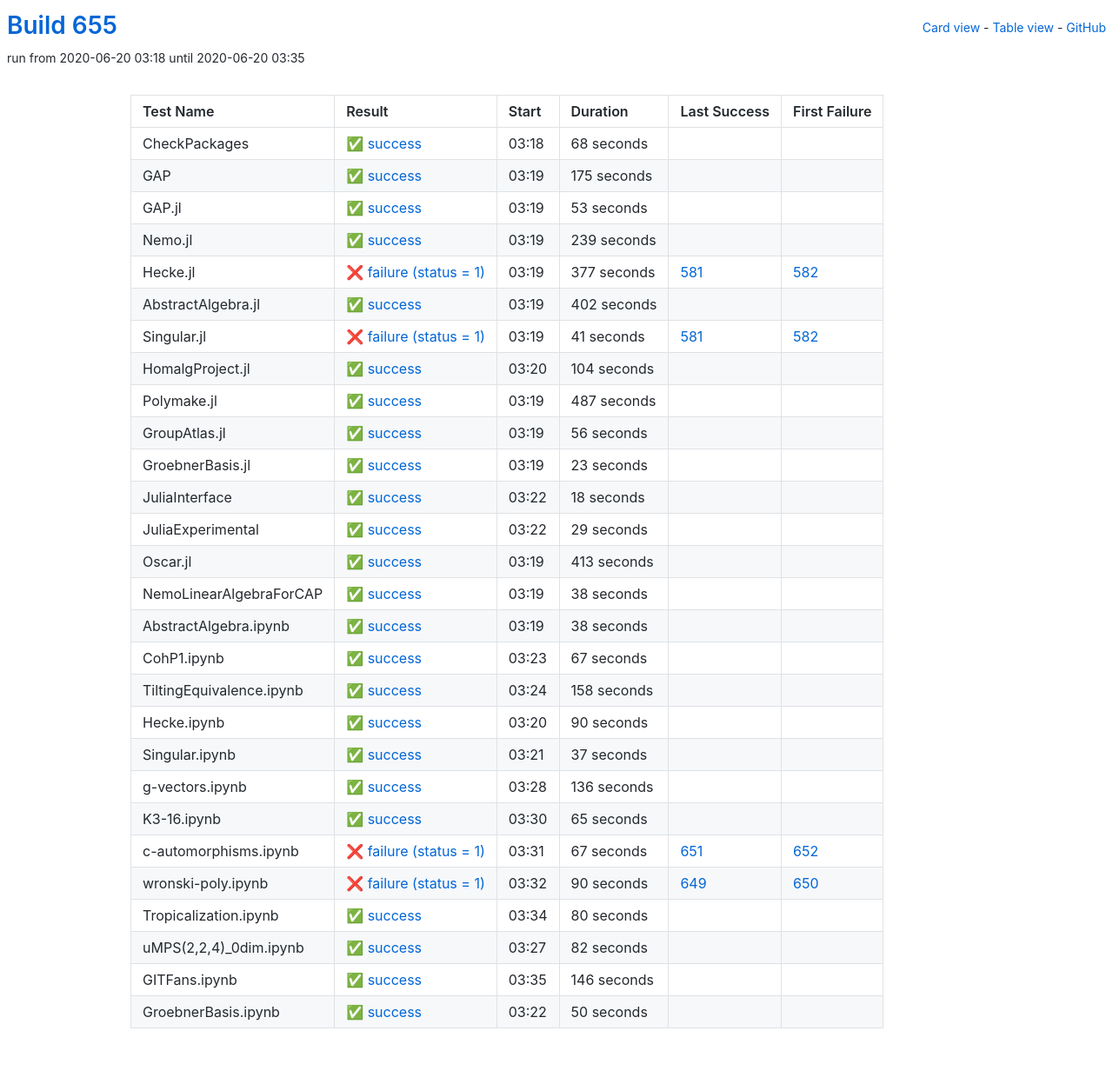
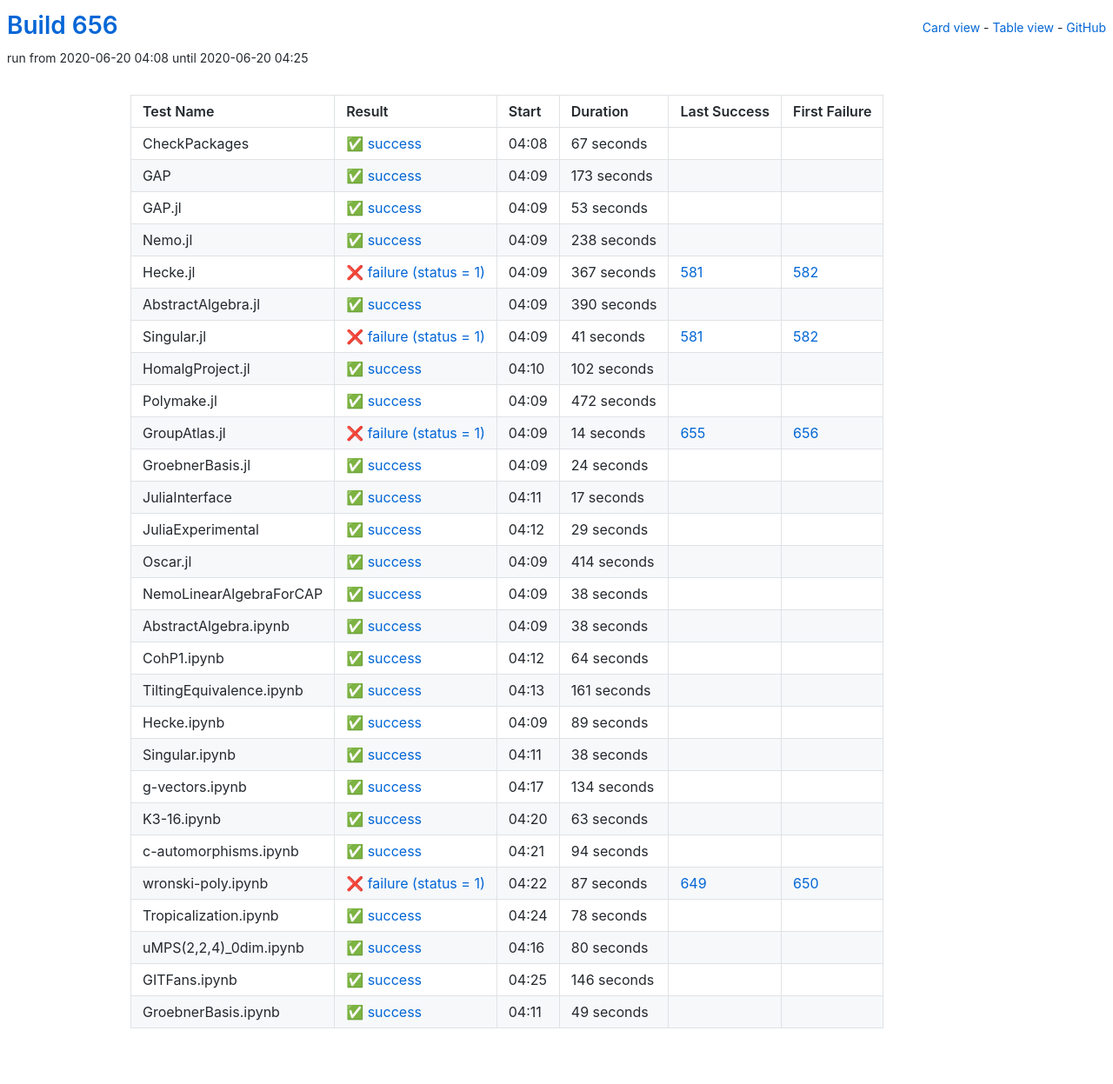
Before and after one commit to oscar-system/oscar-ci-status-1.4, a Jekyll site: the page built from table.html, in a window 1280 px wide. Shown: the whole page at 87% size. Built offline with Jekyll 4.4.1, drawn with Linux system fonts in a browser that asks for light colours.

Commit message:
Build #656

```diff
--- a/_data/ci.yml
+++ b/_data/ci.yml
@@ -1,6 +1,6 @@
 ---
-build: 655
-build_url: https://oscarci.mathematik.uni-kl.de/job/oscar-julia-1.4/655/
+build: 656
+build_url: https://oscarci.mathematik.uni-kl.de/job/oscar-julia-1.4/656/
 job: oscar-julia-1.4
 organization: oscar-system
 repo: oscar-ci-status-1.4
@@ -8,32 +8,32 @@ repourl: https://github.com/oscar-system/oscar-ci-status-1.4
 tests:
 - name: CheckPackages
   id: checkpackages
-  log: https://oscarci.mathematik.uni-kl.de/job/oscar-julia-1.4/655/artifact/logs/build-655/CheckPackages.log
-  start: 2020-06-20 03:18
+  log: https://oscarci.mathematik.uni-kl.de/job/oscar-julia-1.4/656/artifact/logs/build-656/CheckPackages.log
+  start: 2020-06-20 04:08
   success: true
   exitcode: 0
   status: success
-  duration: 68
+  duration: 67
   last_success: false
   last_success_url:
   first_failure: false
   first_failure_url:
 - name: GAP
   id: gap
-  log: https://oscarci.mathematik.uni-kl.de/job/oscar-julia-1.4/655/artifact/logs/build-655/GAP.log
-  start: 2020-06-20 03:19
+  log: https://oscarci.mathematik.uni-kl.de/job/oscar-julia-1.4/656/artifact/logs/build-656/GAP.log
+  start: 2020-06-20 04:09
   success: true
   exitcode: 0
   status: success
-  duration: 175
+  duration: 173
   last_success: false
   last_success_url:
   first_failure: false
   first_failure_url:
 - name: GAP.jl
   id: gap-jl
-  log: https://oscarci.mathematik.uni-kl.de/job/oscar-julia-1.4/655/artifact/logs/build-655/GAP.jl.log
-  start: 2020-06-20 03:19
+  log: https://oscarci.mathematik.uni-kl.de/job/oscar-julia-1.4/656/artifact/logs/build-656/GAP.jl.log
+  start: 2020-06-20 04:09
   success: true
   exitcode: 0
   status: success
@@ -44,44 +44,44 @@ tests:
   first_failure_url:
 - name: Nemo.jl
   id: nemo-jl
-  log: https://oscarci.mathematik.uni-kl.de/job/oscar-julia-1.4/655/artifact/logs/build-655/Nemo.jl.log
-  start: 2020-06-20 03:19
+  log: https://oscarci.mathematik.uni-kl.de/job/oscar-julia-1.4/656/artifact/logs/build-656/Nemo.jl.log
+  start: 2020-06-20 04:09
   success: true
   exitcode: 0
   status: success
-  duration: 239
+  duration: 238
   last_success: false
   last_success_url:
   first_failure: false
   first_failure_url:
 - name: Hecke.jl
   id: hecke-jl
-  log: https://oscarci.mathematik.uni-kl.de/job/oscar-julia-1.4/655/artifact/logs/build-655/Hecke.jl.log
-  start: 2020-06-20 03:19
+  log: https://oscarci.mathematik.uni-kl.de/job/oscar-julia-1.4/656/artifact/logs/build-656/Hecke.jl.log
+  start: 2020-06-20 04:09
   success: false
   exitcode: 1
   status: failure
-  duration: 377
+  duration: 367
   last_success: 581
   last_success_url: https://oscarci.mathematik.uni-kl.de/job/oscar-julia-1.4/581/
   first_failure: 582
   first_failure_url: https://oscarci.mathematik.uni-kl.de/job/oscar-julia-1.4/582/
 - name: AbstractAlgebra.jl
   id: abstractalgebra-jl
-  log: https://oscarci.mathematik.uni-kl.de/job/oscar-julia-1.4/655/artifact/logs/build-655/AbstractAlgebra.jl.log
-  start: 2020-06-20 03:19
+  log: https://oscarci.mathematik.uni-kl.de/job/oscar-julia-1.4/656/artifact/logs/build-656/AbstractAlgebra.jl.log
+  start: 2020-06-20 04:09
   success: true
   exitcode: 0
   status: success
-  duration: 402
+  duration: 390
   last_success: false
   last_success_url:
   first_failure: false
   first_failure_url:
 - name: Singular.jl
   id: singular-jl
-  log: https://oscarci.mathematik.uni-kl.de/job/oscar-julia-1.4/655/artifact/logs/build-655/Singular.jl.log
-  start: 2020-06-20 03:19
+  log: https://oscarci.mathematik.uni-kl.de/job/oscar-julia-1.4/656/artifact/logs/build-656/Singular.jl.log
+  start: 2020-06-20 04:09
   success: false
   exitcode: 1
   status: failure
@@ -92,68 +92,68 @@ tests:
   first_failure_url: https://oscarci.mathematik.uni-kl.de/job/oscar-julia-1.4/582/
 - name: HomalgProject.jl
   id: homalgproject-jl
-  log: https://oscarci.mathematik.uni-kl.de/job/oscar-julia-1.4/655/artifact/logs/build-655/HomalgProject.jl.log
-  start: 2020-06-20 03:20
+  log: https://oscarci.mathematik.uni-kl.de/job/oscar-julia-1.4/656/artifact/logs/build-656/HomalgProject.jl.log
+  start: 2020-06-20 04:10
   success: true
   exitcode: 0
   status: success
-  duration: 104
+  duration: 102
   last_success: false
   last_success_url:
   first_failure: false
   first_failure_url:
 - name: Polymake.jl
   id: polymake-jl
-  log: https://oscarci.mathematik.uni-kl.de/job/oscar-julia-1.4/655/artifact/logs/build-655/Polymake.jl.log
-  start: 2020-06-20 03:19
+  log: https://oscarci.mathematik.uni-kl.de/job/oscar-julia-1.4/656/artifact/logs/build-656/Polymake.jl.log
+  start: 2020-06-20 04:09
   success: true
   exitcode: 0
   status: success
-  duration: 487
+  duration: 472
   last_success: false
   last_success_url:
   first_failure: false
   first_failure_url:
 - name: GroupAtlas.jl
   id: groupatlas-jl
-  log: https://oscarci.mathematik.uni-kl.de/job/oscar-julia-1.4/655/artifact/logs/build-655/GroupAtlas.jl.log
-  start: 2020-06-20 03:19
+  log: https://oscarci.mathematik.uni-kl.de/job/oscar-julia-1.4/656/artifact/logs/build-656/GroupAtlas.jl.log
+  start: 2020-06-20 04:09
+  success: false
+  exitcode: 1
+  status: failure
+  duration: 14
+  last_success: 655
+  last_success_url: https://oscarci.mathematik.uni-kl.de/job/oscar-julia-1.4/655/
+  first_failure: 656
+  first_failure_url: https://oscarci.mathematik.uni-kl.de/job/oscar-julia-1.4/656/
+- name: GroebnerBasis.jl
+  id: groebnerbasis-jl
+  log: https://oscarci.mathematik.uni-kl.de/job/oscar-julia-1.4/656/artifact/logs/build-656/GroebnerBasis.jl.log
+  start: 2020-06-20 04:09
   success: true
   exitcode: 0
   status: success
-  duration: 56
-  last_success: false
-  last_success_url:
-  first_failure: false
-  first_failure_url:
-- name: GroebnerBasis.jl
-  id: groebnerbasis-jl
-  log: https://oscarci.mathematik.uni-kl.de/job/oscar-julia-1.4/655/artifact/logs/build-655/GroebnerBasis.jl.log
-  start: 2020-06-20 03:19
-  success: true
-  exitcode: 0
-  status: success
-  duration: 23
+  duration: 24
   last_success: false
   last_success_url:
   first_failure: false
   first_failure_url:
 - name: JuliaInterface
   id: juliainterface
-  log: https://oscarci.mathematik.uni-kl.de/job/oscar-julia-1.4/655/artifact/logs/build-655/JuliaInterface.log
-  start: 2020-06-20 03:22
+  log: https://oscarci.mathematik.uni-kl.de/job/oscar-julia-1.4/656/artifact/logs/build-656/JuliaInterface.log
+  start: 2020-06-20 04:11
   success: true
   exitcode: 0
   status: success
-  duration: 18
+  duration: 17
   last_success: false
   last_success_url:
   first_failure: false
   first_failure_url:
 - name: JuliaExperimental
   id: juliaexperimental
-  log: https://oscarci.mathematik.uni-kl.de/job/oscar-julia-1.4/655/artifact/logs/build-655/JuliaExperimental.log
-  start: 2020-06-20 03:22
+  log: https://oscarci.mathematik.uni-kl.de/job/oscar-julia-1.4/656/artifact/logs/build-656/JuliaExperimental.log
+  start: 2020-06-20 04:12
   success: true
   exitcode: 0
   status: success
@@ -164,20 +164,20 @@ tests:
   first_failure_url:
 - name: Oscar.jl
   id: oscar-jl
-  log: https://oscarci.mathematik.uni-kl.de/job/oscar-julia-1.4/655/artifact/logs/build-655/Oscar.jl.log
-  start: 2020-06-20 03:19
+  log: https://oscarci.mathematik.uni-kl.de/job/oscar-julia-1.4/656/artifact/logs/build-656/Oscar.jl.log
+  start: 2020-06-20 04:09
   success: true
   exitcode: 0
   status: success
-  duration: 413
+  duration: 414
   last_success: false
   last_success_url:
   first_failure: false
   first_failure_url:
 - name: NemoLinearAlgebraForCAP
   id: nemolinearalgebraforcap
-  log: https://oscarci.mathematik.uni-kl.de/job/oscar-julia-1.4/655/artifact/logs/build-655/NemoLinearAlgebraForCAP.log
-  start: 2020-06-20 03:19
+  log: https://oscarci.mathematik.uni-kl.de/job/oscar-julia-1.4/656/artifact/logs/build-656/NemoLinearAlgebraForCAP.log
+  start: 2020-06-20 04:09
   success: true
   exitcode: 0
   status: success
@@ -188,8 +188,8 @@ tests:
   first_failure_url:
 - name: AbstractAlgebra.ipynb
   id: abstractalgebra-ipynb
-  log: https://oscarci.mathematik.uni-kl.de/job/oscar-julia-1.4/655/artifact/logs/build-655/AbstractAlgebra.ipynb.log
-  start: 2020-06-20 03:19
+  log: https://oscarci.mathematik.uni-kl.de/job/oscar-julia-1.4/656/artifact/logs/build-656/AbstractAlgebra.ipynb.log
+  start: 2020-06-20 04:09
   success: true
   exitcode: 0
   status: success
@@ -200,104 +200,116 @@ tests:
   first_failure_url:
 - name: CohP1.ipynb
   id: cohp1-ipynb
-  log: https://oscarci.mathematik.uni-kl.de/job/oscar-julia-1.4/655/artifact/logs/build-655/CohP1.ipynb.log
-  start: 2020-06-20 03:23
+  log: https://oscarci.mathematik.uni-kl.de/job/oscar-julia-1.4/656/artifact/logs/build-656/CohP1.ipynb.log
+  start: 2020-06-20 04:12
   success: true
   exitcode: 0
   status: success
-  duration: 67
+  duration: 64
   last_success: false
   last_success_url:
   first_failure: false
   first_failure_url:
 - name: TiltingEquivalence.ipynb
   id: tiltingequivalence-ipynb
-  log: https://oscarci.mathematik.uni-kl.de/job/oscar-julia-1.4/655/artifact/logs/build-655/TiltingEquivalence.ipynb.log
-  start: 2020-06-20 03:24
+  log: https://oscarci.mathematik.uni-kl.de/job/oscar-julia-1.4/656/artifact/logs/build-656/TiltingEquivalence.ipynb.log
+  start: 2020-06-20 04:13
   success: true
   exitcode: 0
   status: success
-  duration: 158
+  duration: 161
   last_success: false
   last_success_url:
   first_failure: false
   first_failure_url:
 - name: Hecke.ipynb
   id: hecke-ipynb
-  log: https://oscarci.mathematik.uni-kl.de/job/oscar-julia-1.4/655/artifact/logs/build-655/Hecke.ipynb.log
-  start: 2020-06-20 03:20
+  log: https://oscarci.mathematik.uni-kl.de/job/oscar-julia-1.4/656/artifact/logs/build-656/Hecke.ipynb.log
+  start: 2020-06-20 04:09
   success: true
   exitcode: 0
   status: success
-  duration: 90
+  duration: 89
   last_success: false
   last_success_url:
   first_failure: false
   first_failure_url:
 - name: Singular.ipynb
   id: singular-ipynb
-  log: https://oscarci.mathematik.uni-kl.de/job/oscar-julia-1.4/655/artifact/logs/build-655/Singular.ipynb.log
-  start: 2020-06-20 03:21
+  log: https://oscarci.mathematik.uni-kl.de/job/oscar-julia-1.4/656/artifact/logs/build-656/Singular.ipynb.log
+  start: 2020-06-20 04:11
   success: true
   exitcode: 0
   status: success
-  duration: 37
+  duration: 38
   last_success: false
   last_success_url:
   first_failure: false
   first_failure_url:
 - name: g-vectors.ipynb
   id: g-vectors-ipynb
-  log: https://oscarci.mathematik.uni-kl.de/job/oscar-julia-1.4/655/artifact/logs/build-655/g-vectors.ipynb.log
-  start: 2020-06-20 03:28
+  log: https://oscarci.mathematik.uni-kl.de/job/oscar-julia-1.4/656/artifact/logs/build-656/g-vectors.ipynb.log
+  start: 2020-06-20 04:17
   success: true
   exitcode: 0
   status: success
-  duration: 136
+  duration: 134
   last_success: false
   last_success_url:
   first_failure: false
   first_failure_url:
 - name: K3-16.ipynb
   id: k3-16-ipynb
-  log: https://oscarci.mathematik.uni-kl.de/job/oscar-julia-1.4/655/artifact/logs/build-655/K3-16.ipynb.log
-  start: 2020-06-20 03:30
+  log: https://oscarci.mathematik.uni-kl.de/job/oscar-julia-1.4/656/artifact/logs/build-656/K3-16.ipynb.log
+  start: 2020-06-20 04:20
   success: true
   exitcode: 0
   status: success
-  duration: 65
+  duration: 63
   last_success: false
   last_success_url:
   first_failure: false
   first_failure_url:
 - name: c-automorphisms.ipynb
   id: c-automorphisms-ipynb
-  log: https://oscarci.mathematik.uni-kl.de/job/oscar-julia-1.4/655/artifact/logs/build-655/c-automorphisms.ipynb.log
-  start: 2020-06-20 03:31
+  log: https://oscarci.mathematik.uni-kl.de/job/oscar-julia-1.4/656/artifact/logs/build-656/c-automorphisms.ipynb.log
+  start: 2020-06-20 04:21
+  success: true
+  exitcode: 0
+  status: success
+  duration: 94
+  last_success: false
+  last_success_url:
+  first_failure: false
+  first_failure_url:
+- name: wronski-poly.ipynb
+  id: wronski-poly-ipynb
+  log: https://oscarci.mathematik.uni-kl.de/job/oscar-julia-1.4/656/artifact/logs/build-656/wronski-poly.ipynb.log
+  start: 2020-06-20 04:22
   success: false
   exitcode: 1
   status: failure
-  duration: 67
-  last_success: 651
-  last_success_url: https://oscarci.mathematik.uni-kl.de/job/oscar-julia-1.4/651/
-  first_failure: 652
-  first_failure_url: https://oscarci.mathematik.uni-kl.de/job/oscar-julia-1.4/652/
-- name: wronski-poly.ipynb
-  id: wronski-poly-ipynb
-  log: https://oscarci.mathematik.uni-kl.de/job/oscar-julia-1.4/655/artifact/logs/build-655/wronski-poly.ipynb.log
-  start: 2020-06-20 03:32
-  success: false
-  exitcode: 1
-  status: failure
-  duration: 90
+  duration: 87
   last_success: 649
   last_success_url: https://oscarci.mathematik.uni-kl.de/job/oscar-julia-1.4/649/
   first_failure: 650
   first_failure_url: https://oscarci.mathematik.uni-kl.de/job/oscar-julia-1.4/650/
 - name: Tropicalization.ipynb
   id: tropicalization-ipynb
-  log: https://oscarci.mathematik.uni-kl.de/job/oscar-julia-1.4/655/artifact/logs/build-655/Tropicalization.ipynb.log
-  start: 2020-06-20 03:34
+  log: https://oscarci.mathematik.uni-kl.de/job/oscar-julia-1.4/656/artifact/logs/build-656/Tropicalization.ipynb.log
+  start: 2020-06-20 04:24
+  success: true
+  exitcode: 0
+  status: success
+  duration: 78
+  last_success: false
+  last_success_url:
+  first_failure: false
+  first_failure_url:
+- name: uMPS(2,2,4)_0dim.ipynb
+  id: umps-2-2-4-0dim-ipynb
+  log: https://oscarci.mathematik.uni-kl.de/job/oscar-julia-1.4/656/artifact/logs/build-656/uMPS-2-2-4-_0dim.ipynb.log
+  start: 2020-06-20 04:16
   success: true
   exitcode: 0
   status: success
@@ -306,22 +318,10 @@ tests:
   last_success_url:
   first_failure: false
   first_failure_url:
-- name: uMPS(2,2,4)_0dim.ipynb
-  id: umps-2-2-4-0dim-ipynb
-  log: https://oscarci.mathematik.uni-kl.de/job/oscar-julia-1.4/655/artifact/logs/build-655/uMPS-2-2-4-_0dim.ipynb.log
-  start: 2020-06-20 03:27
-  success: true
-  exitcode: 0
-  status: success
-  duration: 82
-  last_success: false
-  last_success_url:
-  first_failure: false
-  first_failure_url:
 - name: GITFans.ipynb
   id: gitfans-ipynb
-  log: https://oscarci.mathematik.uni-kl.de/job/oscar-julia-1.4/655/artifact/logs/build-655/GITFans.ipynb.log
-  start: 2020-06-20 03:35
+  log: https://oscarci.mathematik.uni-kl.de/job/oscar-julia-1.4/656/artifact/logs/build-656/GITFans.ipynb.log
+  start: 2020-06-20 04:25
   success: true
   exitcode: 0
   status: success
@@ -332,12 +332,12 @@ tests:
   first_failure_url:
 - name: GroebnerBasis.ipynb
   id: groebnerbasis-ipynb
-  log: https://oscarci.mathematik.uni-kl.de/job/oscar-julia-1.4/655/artifact/logs/build-655/GroebnerBasis.ipynb.log
-  start: 2020-06-20 03:22
+  log: https://oscarci.mathematik.uni-kl.de/job/oscar-julia-1.4/656/artifact/logs/build-656/GroebnerBasis.ipynb.log
+  start: 2020-06-20 04:11
   success: true
   exitcode: 0
   status: success
-  duration: 50
+  duration: 49
   last_success: false
   last_success_url:
   first_failure: false
```
Also changed, not shown: README.md.
